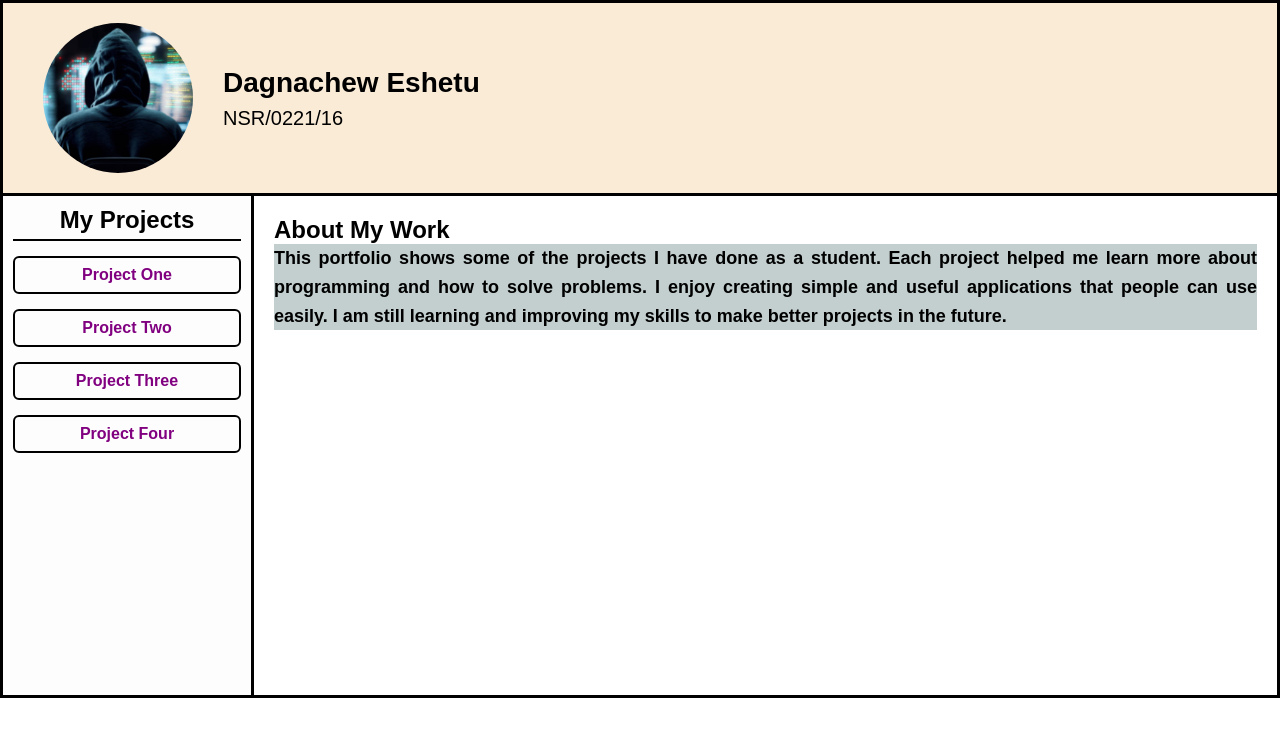
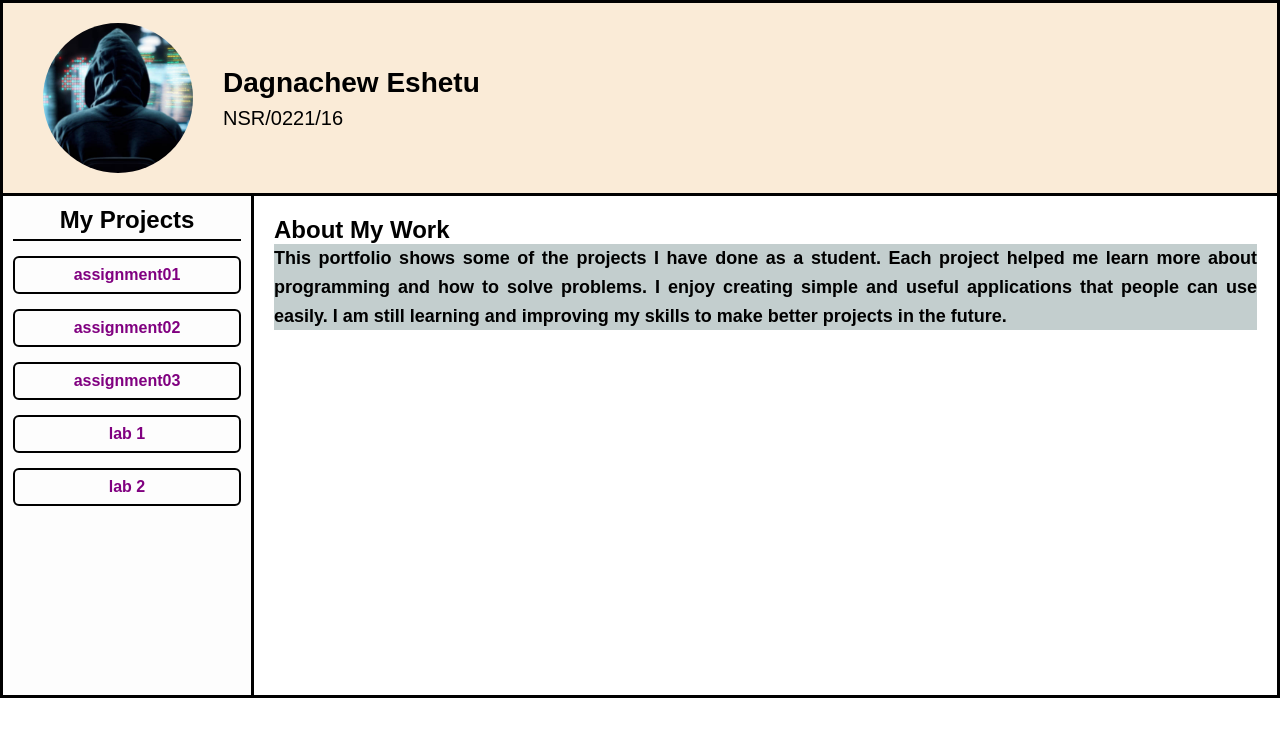
Before and after one commit to Dagnu27/webdesign, a plain HTML site: page index.html in a window 1280 px wide. Drawn offline with Linux system fonts and the light colour scheme.

Commit message:
Add files via upload

```diff
--- a/index.html
+++ b/index.html
@@ -117,10 +117,11 @@
     <div class="stage02">
       <h2>My Projects</h2>
       <ul class="pages">
-        <li><a href="assignment01.html">Project One</a></li>
-        <li><a href="assignment02.html">Project Two</a></li>
-        <li><a href="assignment03.html">Project Three</a></li>
-        <li><a href="assignment05.html">Project Four</a></li>
+        <li><a href="assignment01.html">assignment01</a></li>
+        <li><a href="assignment02.html">assignment02</a></li>
+        <li><a href="assignment03.html"> assignment03</a></li>
+        <li><a href="lab1.html">lab 1</a></li>
+         <li><a href="lab2.html">lab 2</a></li>
       </ul>
     </div>
 
```
